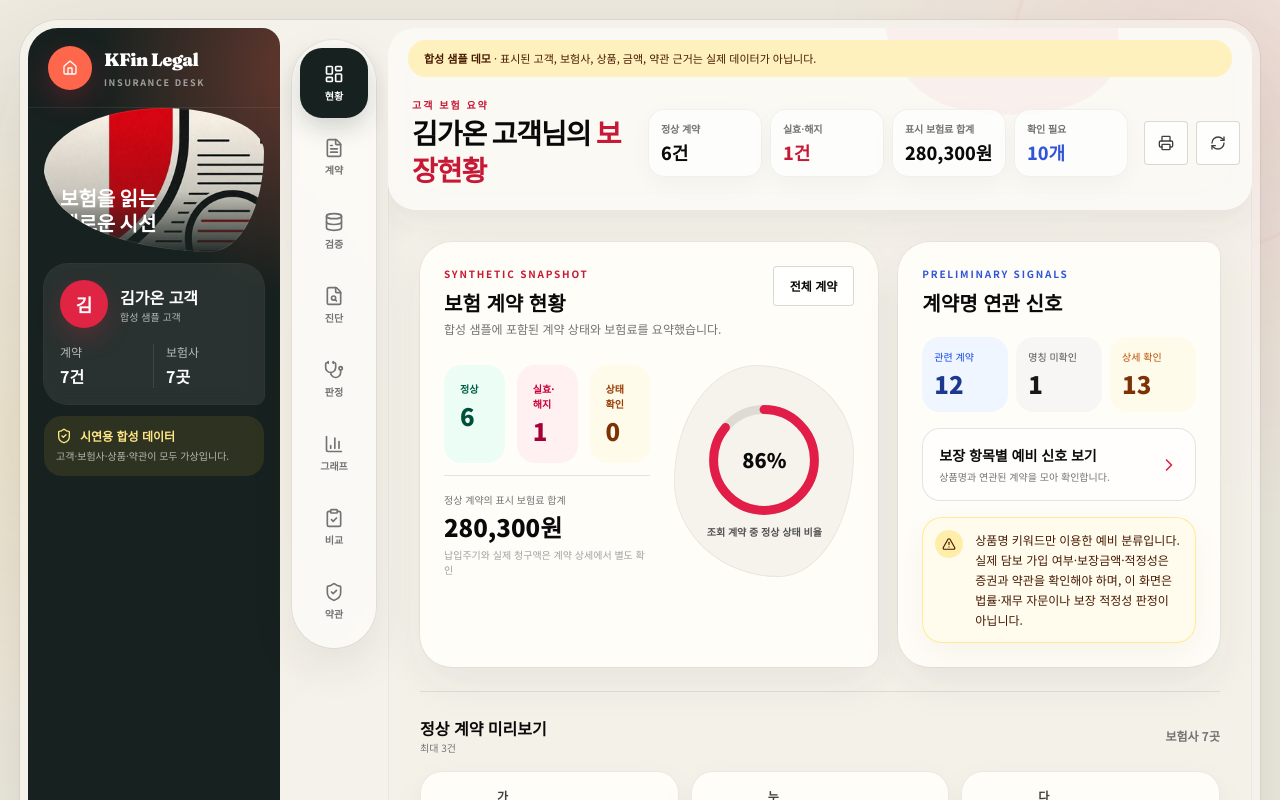
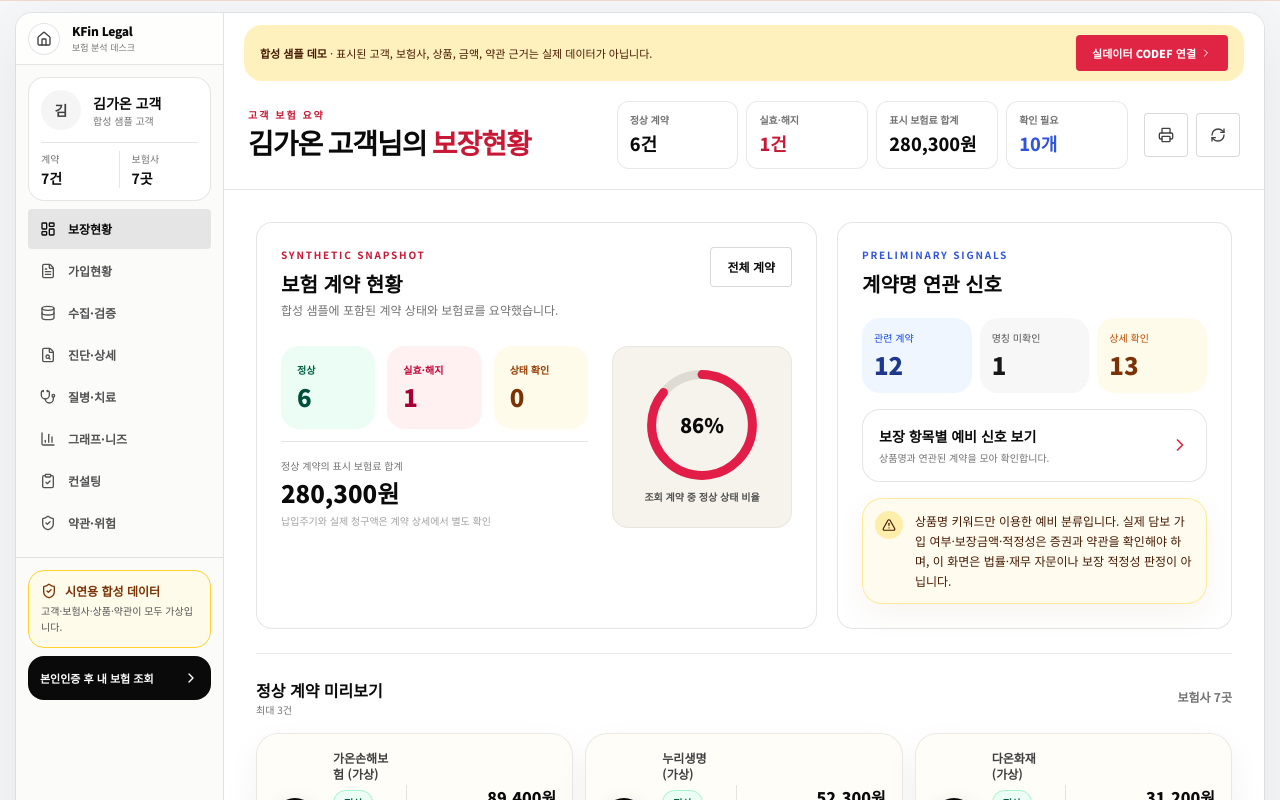
Before and after one commit to jinuk0211/insurance, a Next.js app: page /insurance in a window 1280 px wide. Shown: the top 800 px of the page. Built offline with nearby package versions, Linux system fonts and the light colour scheme.

Commit message:
feat: adopt compact insurance advisor dashboard

```diff
--- a/app/globals.css
+++ b/app/globals.css
@@ -194,7 +194,7 @@
   font-variant-numeric: tabular-nums;
 }
 
-/* Insurance dashboard — soft editorial workspace */
+/* Insurance dashboard — compact advisor workspace */
 .insurance-shell {
   background:
     radial-gradient(circle at 8% 4%, rgb(255 255 255 / 0.9), transparent 28rem),
@@ -204,131 +204,42 @@
 
 .insurance-dashboard {
   position: relative;
-  isolation: isolate;
-  overflow: hidden;
   color-scheme: light;
-  background:
-    radial-gradient(circle at 4% 16%, rgb(244 185 66 / 0.11), transparent 24rem),
-    radial-gradient(circle at 96% 4%, rgb(223 36 68 / 0.08), transparent 26rem),
-    radial-gradient(circle at 72% 105%, rgb(18 107 87 / 0.08), transparent 30rem),
-    #efebe1;
-}
-
-.insurance-dashboard::before,
-.insurance-dashboard::after {
-  position: absolute;
-  z-index: -1;
-  content: "";
-  pointer-events: none;
-  filter: blur(1px);
-}
-
-.insurance-dashboard::before {
-  top: -8rem;
-  right: -8rem;
-  width: 25rem;
-  height: 25rem;
-  border: 1px solid rgb(223 36 68 / 0.13);
-  border-radius: 42% 58% 63% 37% / 45% 36% 64% 55%;
-  transform: rotate(18deg);
-}
-
-.insurance-dashboard::after {
-  bottom: -11rem;
-  left: -8rem;
-  width: 30rem;
-  height: 24rem;
-  border-radius: 62% 38% 48% 52% / 44% 58% 42% 56%;
-  background: rgb(18 107 87 / 0.055);
-  transform: rotate(-14deg);
+  border-top: 1px solid #f2d8cf;
+  background: #f6f7f8;
 }
 
 .dashboard-frame {
   position: relative;
-  z-index: 1;
-}
-
-.dashboard-rail::before {
-  position: absolute;
-  inset: 0;
-  content: "";
-  pointer-events: none;
-  background:
-    radial-gradient(circle at 115% 4%, rgb(255 103 77 / 0.36), transparent 14rem),
-    radial-gradient(circle at -10% 88%, rgb(244 185 66 / 0.14), transparent 12rem);
-}
-
-.dashboard-rail::after {
-  position: absolute;
-  right: -4.5rem;
-  bottom: 7rem;
-  width: 11rem;
-  height: 11rem;
-  border: 1px solid rgb(255 255 255 / 0.09);
-  border-radius: 50%;
-  content: "";
-  pointer-events: none;
+  min-height: calc(100dvh - 1.5rem);
+  border-radius: 1rem;
 }
 
 .dashboard-brand {
-  border-bottom: 1px solid rgb(255 255 255 / 0.08);
-}
-
-.dashboard-rail-art {
-  border-radius: 54% 46% 24% 76% / 44% 30% 70% 56%;
-  background:
-    linear-gradient(180deg, transparent 8%, rgb(23 33 31 / 0.2) 58%, rgb(23 33 31 / 0.94) 100%),
-    url('/insurance-rail.jpg') center 43% / 150% auto;
-  box-shadow: inset 0 0 0 1px rgb(255 255 255 / 0.09);
-}
-
-.dashboard-side-nav {
-  margin-block: 0.75rem;
+  background: rgb(255 255 255 / 0.72);
 }
 
 .dashboard-content {
-  box-shadow: inset 0 0 0 1px rgb(32 28 22 / 0.045);
+  min-height: calc(100dvh - 1.5rem);
 }
 
 .dashboard-header {
-  overflow: hidden;
-  border-radius: 0 0 1.75rem 1.75rem;
-  box-shadow: 0 12px 35px rgb(45 39 31 / 0.065);
-}
-
-.dashboard-header::after {
-  position: absolute;
-  top: -6.5rem;
-  right: 15%;
-  width: 15rem;
-  height: 12rem;
-  border-radius: 58% 42% 60% 40% / 45% 60% 40% 55%;
-  background: rgb(223 36 68 / 0.045);
-  content: "";
-  pointer-events: none;
-  transform: rotate(12deg);
-}
-
-.dashboard-header > * {
-  position: relative;
-  z-index: 1;
+  box-shadow: none;
 }
 
 .dashboard-kpis > div {
-  border: 1px solid rgb(0 0 0 / 0.055);
-  border-radius: 1rem;
-  background: rgb(255 255 255 / 0.72);
+  border: 1px solid rgb(0 0 0 / 0.09);
+  border-radius: 0.75rem;
+  background: #fff;
   padding: 0.65rem 0.75rem;
-  box-shadow: 0 8px 24px rgb(45 39 31 / 0.035);
+  box-shadow: none;
 }
 
 .result-surface {
-  border: 0;
-  border-radius: 1.75rem;
-  background: #fffdf8;
-  box-shadow:
-    0 16px 45px rgb(67 46 24 / 0.065),
-    0 0 0 1px rgb(0 0 0 / 0.045);
+  border: 1px solid rgb(0 0 0 / 0.1);
+  border-radius: 1rem;
+  background: #fff;
+  box-shadow: none;
 }
 
 .result-open-section {
@@ -337,15 +248,15 @@
 }
 
 .dashboard-status-card {
-  border-radius: 2rem 2rem 0.85rem 2rem;
+  border-radius: 1rem;
 }
 
 .dashboard-signal-card {
-  border-radius: 2rem 0.85rem 2rem 2rem;
+  border-radius: 1rem;
 }
 
 .dashboard-orbit {
-  border-radius: 46% 54% 42% 58% / 55% 42% 58% 45%;
+  border-radius: 1rem;
   box-shadow: inset 0 0 0 1px rgb(0 0 0 / 0.055);
 }
 
@@ -369,10 +280,6 @@
   outline-offset: 3px;
 }
 
-.insurance-dashboard .result-sidebar :where(button, a):focus-visible {
-  outline-color: #fff;
-}
-
 .dashboard-mobile-nav {
   scrollbar-width: none;
 }
@@ -383,15 +290,16 @@
 
 @media (max-width: 767px) {
   .dashboard-frame {
-    border-radius: 1.5rem;
+    min-height: 100dvh;
+    border-radius: 0;
   }
 
   .dashboard-content {
-    border-radius: 1.25rem;
+    min-height: 100dvh;
   }
 
   .dashboard-header {
-    border-radius: 0 0 1.25rem 1.25rem;
+    border-radius: 0;
   }
 
   .result-surface {
--- a/app/insurance/page.tsx
+++ b/app/insurance/page.tsx
@@ -138,6 +138,7 @@ export default function InsurancePage() {
           data={INSURANCE_DEMO_DATA}
           demoMode
           onReset={() => setDemoRevision((current) => current + 1)}
+          onConnect={() => setStep("welcome")}
           userName={INSURANCE_DEMO_CUSTOMER.name}
         />
       </div>
--- a/components/insurance/step-result.tsx
+++ b/components/insurance/step-result.tsx
@@ -600,65 +600,61 @@ export function StepResult({ data, onReset, onLogout, userName, demoMode = false
   }
 
   return (
-    <div className="insurance-dashboard min-h-screen p-2 sm:p-4 lg:p-5 print:p-0">
-      <div className="dashboard-frame mx-auto w-full max-w-[1520px] overflow-hidden rounded-[30px] bg-white/35 p-2 shadow-[0_30px_100px_rgba(45,39,31,0.14)] ring-1 ring-black/[0.05] backdrop-blur-sm sm:rounded-[38px] print:max-w-none print:rounded-none print:bg-white print:p-0 print:shadow-none print:ring-0">
-        <div className="dashboard-layout flex min-h-[calc(100dvh-3rem)] gap-2 sm:gap-3">
-          <aside className="dashboard-rail result-sidebar relative hidden w-[252px] shrink-0 flex-col overflow-hidden rounded-[30px_18px_30px_30px] bg-[#17211f] text-white xl:flex print:hidden">
-            <Link href="/" className="dashboard-brand relative z-10 flex min-h-20 items-center gap-3 px-5 font-black">
-              <span className="flex h-11 w-11 items-center justify-center rounded-full bg-[#ff674d] text-white shadow-[0_10px_28px_rgba(223,36,68,0.28)]">
+    <div className="insurance-dashboard min-h-screen px-0 py-0 sm:px-4 sm:py-3 print:p-0">
+      <div className="dashboard-frame mx-auto w-full max-w-[1280px] overflow-hidden bg-white shadow-[0_20px_70px_rgba(24,24,27,0.08)] ring-1 ring-black/[0.07] print:max-w-none print:rounded-none print:shadow-none print:ring-0">
+        <div className="dashboard-layout flex min-h-[calc(100dvh-1.5rem)]">
+          <aside className="dashboard-rail result-sidebar hidden w-[208px] shrink-0 flex-col border-r border-black/10 bg-[#fbfbfa] text-neutral-950 lg:flex print:hidden">
+            <Link href="/" className="dashboard-brand flex min-h-[52px] items-center gap-3 border-b border-black/10 px-3 font-black">
+              <span className="flex h-8 w-8 items-center justify-center rounded-full border border-black/10 bg-white text-neutral-700">
                 <Home className="h-4 w-4" aria-hidden="true" />
               </span>
               <span>
-                <span className="block font-serif text-lg tracking-[-0.03em]">KFin Legal</span>
-                <span className="mt-0.5 block text-[9px] font-bold uppercase tracking-[0.18em] text-white/55">Insurance desk</span>
+                <span className="block text-xs tracking-[-0.02em]">KFin Legal</span>
+                <span className="mt-0.5 block text-[9px] font-medium text-neutral-500">보험 분석 데스크</span>
               </span>
             </Link>
 
-            <div className="dashboard-rail-art relative z-10 mx-4 mb-3 flex min-h-36 items-end overflow-hidden p-4" aria-hidden="true">
-              <p className="max-w-[140px] font-serif text-xl font-semibold leading-tight text-white">보험을 읽는<br />새로운 시선</p>
-            </div>
-
-            <div className="relative z-10 px-4">
-              <div className="dashboard-rail-card rounded-[24px_24px_8px_24px] bg-white/[0.08] p-4 ring-1 ring-white/10 backdrop-blur">
+            <div className="mx-3 mt-3">
+              <div className="dashboard-rail-card rounded-2xl border border-black/10 bg-white p-3">
                 <div className="flex items-center gap-3">
-                  <div className="flex h-12 w-12 items-center justify-center rounded-full bg-[#df2444] text-lg font-black shadow-[0_10px_24px_rgba(223,36,68,0.24)]">{initial}</div>
-                  <div className="min-w-0"><p className="truncate font-black">{displayName} 고객</p><p className="text-[10px] text-white/65">{demoMode ? "합성 샘플 고객" : "CODEF 조회 고객"}</p></div>
+                  <div className="flex h-10 w-10 items-center justify-center rounded-full bg-neutral-100 text-sm font-black text-neutral-700">{initial}</div>
+                  <div className="min-w-0"><p className="truncate text-sm font-black">{displayName} 고객</p><p className="text-[10px] text-neutral-500">{demoMode ? "합성 샘플 고객" : "CODEF 조회 고객"}</p></div>
                 </div>
-                <div className="mt-4 grid grid-cols-2 divide-x divide-white/10 text-xs">
-                  <div className="pr-3"><span className="block text-white/65">계약</span><strong className="mt-1 block text-base">{model.contracts.length}건</strong></div>
-                  <div className="pl-3"><span className="block text-white/65">보험사</span><strong className="mt-1 block text-base">{model.insurerCount}곳</strong></div>
+                <div className="mt-3 grid grid-cols-2 divide-x divide-black/10 border-t border-black/10 pt-2 text-[10px]">
+                  <div className="pr-3"><span className="block text-neutral-500">계약</span><strong className="mt-0.5 block text-sm">{model.contracts.length}건</strong></div>
+                  <div className="pl-3"><span className="block text-neutral-500">보험사</span><strong className="mt-0.5 block text-sm">{model.insurerCount}곳</strong></div>
                 </div>
               </div>
             </div>
 
-            <div className="relative z-10 mt-3 px-4">
-              <div className={`rounded-[18px] p-3 ${demoMode ? "bg-amber-300/10" : "bg-emerald-300/10"}`}>
-                <div className={`flex items-center gap-2 text-xs font-bold ${demoMode ? "text-amber-200" : "text-emerald-200"}`}><ShieldCheck className="h-4 w-4" aria-hidden="true" />{demoMode ? "시연용 합성 데이터" : "암호화 조회 이력"}</div>
-                <p className="mt-1 text-[10px] leading-4 text-white/65">{demoMode ? "고객·보험사·상품·약관이 모두 가상입니다." : "현재 결과는 CODEF 응답 기반입니다."}</p>
+            <nav className="mt-2 px-3" aria-label="보험 대시보드 섹션">
+              {TABS.map((item) => {
+                const Icon = item.icon
+                const selected = tab === item.id
+                return (
+                  <button key={item.id} aria-pressed={selected} onClick={() => setTab(item.id)} className={`mb-0.5 flex min-h-10 w-full items-center gap-3 rounded-xl px-3 text-left text-xs font-bold transition-colors focus-visible:outline-2 focus-visible:outline-offset-2 ${selected ? "bg-neutral-200 text-neutral-950" : "text-neutral-600 hover:bg-neutral-100 hover:text-neutral-950"}`}>
+                    <Icon className="h-4 w-4" aria-hidden="true" />{item.label}
+                  </button>
+                )
+              })}
+            </nav>
+
+            <div className="mt-3 border-t border-black/10 px-3 pt-3">
+              <div className={`rounded-2xl border p-3 ${demoMode ? "border-amber-300 bg-amber-50" : "border-emerald-200 bg-emerald-50"}`}>
+                <div className={`flex items-center gap-2 text-xs font-bold ${demoMode ? "text-amber-900" : "text-emerald-800"}`}><ShieldCheck className="h-4 w-4" aria-hidden="true" />{demoMode ? "시연용 합성 데이터" : "암호화 조회 이력"}</div>
+                <p className="mt-1 text-[10px] leading-4 text-neutral-600">{demoMode ? "고객·보험사·상품·약관이 모두 가상입니다." : "현재 결과는 CODEF 응답 기반입니다."}</p>
               </div>
               {demoMode && onConnect && (
-                <button onClick={onConnect} className="mt-3 flex min-h-12 w-full items-center justify-between rounded-[18px] bg-[#df2444] px-4 text-left text-xs font-black text-white transition-transform hover:-translate-y-0.5 hover:bg-[#c71935] focus-visible:outline-2 focus-visible:outline-offset-2 focus-visible:outline-white">
-                  실데이터 CODEF 연결 <ChevronRight className="h-4 w-4" aria-hidden="true" />
+                <button onClick={onConnect} className="mt-2 flex min-h-11 w-full items-center justify-between rounded-2xl bg-neutral-950 px-3 text-left text-[11px] font-black text-white transition-colors hover:bg-neutral-800 focus-visible:outline-2 focus-visible:outline-offset-2">
+                  본인인증 후 내 보험 조회 <ChevronRight className="h-4 w-4" aria-hidden="true" />
                 </button>
               )}
             </div>
-            <div className="relative z-10 mt-auto flex flex-wrap gap-2 p-4"><ActionButton onClick={onReset} title={resetLabel} tone="dark"><RefreshCw className="h-4 w-4" />{resetLabel}</ActionButton>{onLogout && <ActionButton onClick={onLogout} title="고객 정보 로그아웃" tone="dark"><LogOut className="h-4 w-4" />로그아웃</ActionButton>}</div>
+            <div className="mt-auto flex flex-wrap gap-2 p-3"><ActionButton onClick={onReset} title={resetLabel}><RefreshCw className="h-4 w-4" />{resetLabel}</ActionButton>{onLogout && <ActionButton onClick={onLogout} title="고객 정보 로그아웃"><LogOut className="h-4 w-4" />로그아웃</ActionButton>}</div>
           </aside>
 
-          <nav className="dashboard-side-nav hidden w-[84px] shrink-0 flex-col self-start rounded-full bg-[#fbfaf6]/90 p-2 shadow-[0_18px_45px_rgba(45,39,31,0.09)] ring-1 ring-black/[0.05] backdrop-blur md:flex print:hidden" aria-label="보험 대시보드 섹션">
-            {TABS.map((item) => {
-              const Icon = item.icon
-              const selected = tab === item.id
-              return (
-                <button key={item.id} aria-pressed={selected} onClick={() => setTab(item.id)} className={`mb-1 flex min-h-[70px] flex-col items-center justify-center gap-1 rounded-[22px] px-1 text-[10px] font-bold transition-all focus-visible:outline-2 focus-visible:outline-offset-2 ${selected ? "bg-[#17211f] text-white shadow-[0_10px_24px_rgba(23,33,31,0.18)]" : "text-neutral-500 hover:bg-white hover:text-neutral-950"}`}>
-                  <Icon className="h-5 w-5" aria-hidden="true" />{item.shortLabel}
-                </button>
-              )
-            })}
-          </nav>
-
-          <section className="dashboard-content min-w-0 flex-1 overflow-y-auto rounded-[26px] bg-[#f4f1e9]/80 print:overflow-visible">
-            <header className="dashboard-header sticky top-0 z-20 bg-[#fbfaf6]/92 backdrop-blur-xl print:static">
+          <section className="dashboard-content min-w-0 flex-1 overflow-y-auto bg-white print:overflow-visible">
+            <header className="dashboard-header sticky top-0 z-20 border-b border-black/10 bg-white/95 backdrop-blur-xl print:static">
               {demoMode && (
                 <div className="demo-banner mx-3 mt-3 flex flex-col gap-2 rounded-[18px] bg-[#fff1bd] px-4 py-2.5 text-[11px] text-amber-950 sm:flex-row sm:items-center sm:justify-between lg:mx-5">
                   <p><strong className="font-black">합성 샘플 데모</strong> · 표시된 고객, 보험사, 상품, 금액, 약관 근거는 실제 데이터가 아닙니다.</p>
@@ -678,7 +674,7 @@ export function StepResult({ data, onReset, onLogout, userName, demoMode = false
                 </div>
                 <div className="flex gap-2 print:hidden"><ActionButton onClick={() => window.print()} title="현재 대시보드 인쇄"><Printer className="h-4 w-4" /></ActionButton><ActionButton onClick={onReset} title={resetLabel}><RefreshCw className="h-4 w-4" /></ActionButton>{onLogout && <ActionButton onClick={onLogout} title="로그아웃"><LogOut className="h-4 w-4" /></ActionButton>}</div>
               </div>
-              <nav className="dashboard-mobile-nav mx-3 flex snap-x gap-2 overflow-x-auto pb-3 md:hidden print:hidden" aria-label="보험 대시보드 섹션">
+              <nav className="dashboard-mobile-nav mx-3 flex snap-x gap-2 overflow-x-auto pb-3 lg:hidden print:hidden" aria-label="보험 대시보드 섹션">
                 {TABS.map((item) => <button key={item.id} aria-pressed={tab === item.id} onClick={() => setTab(item.id)} className={`min-h-10 shrink-0 snap-start rounded-full px-4 text-xs font-bold transition-colors ${tab === item.id ? "bg-[#17211f] text-white" : "bg-white text-neutral-500 ring-1 ring-black/[0.06]"}`}>{item.shortLabel}</button>)}
               </nav>
             </header>
```
